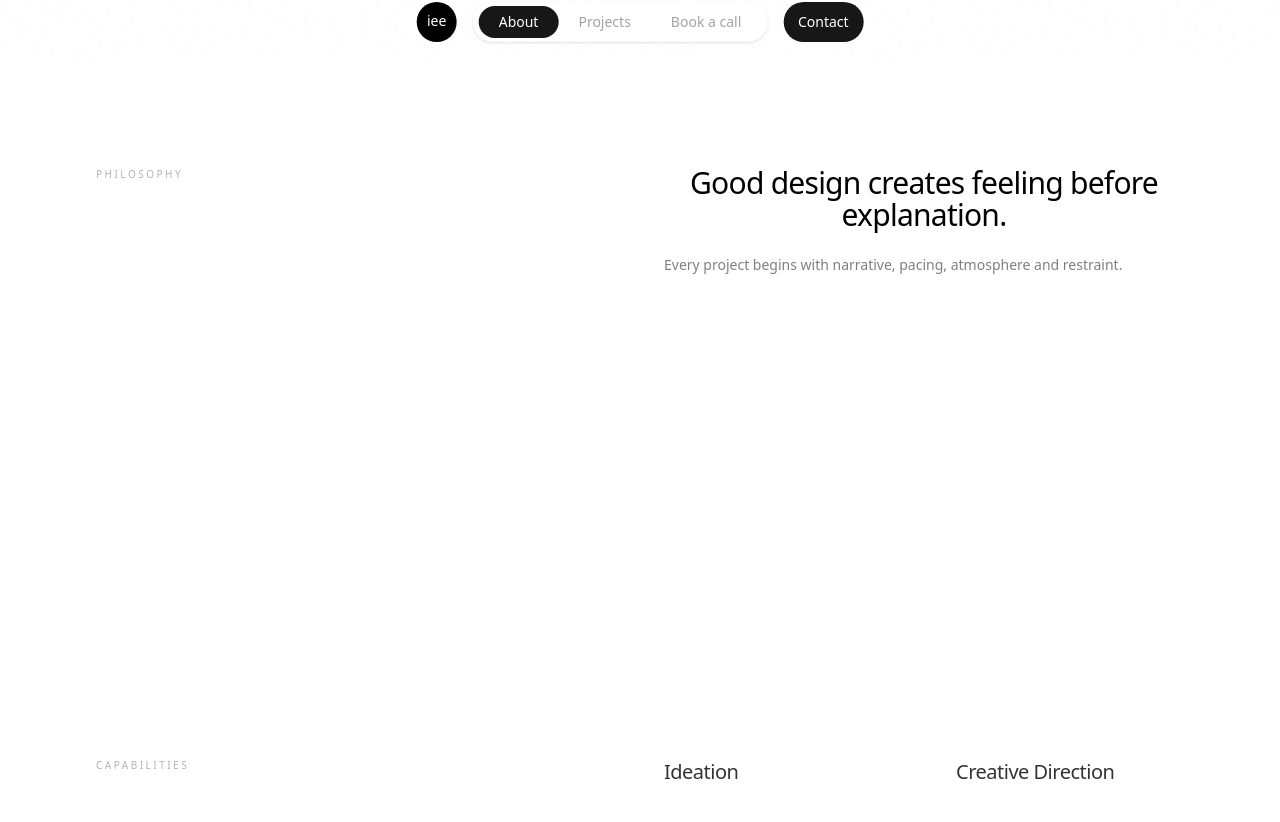
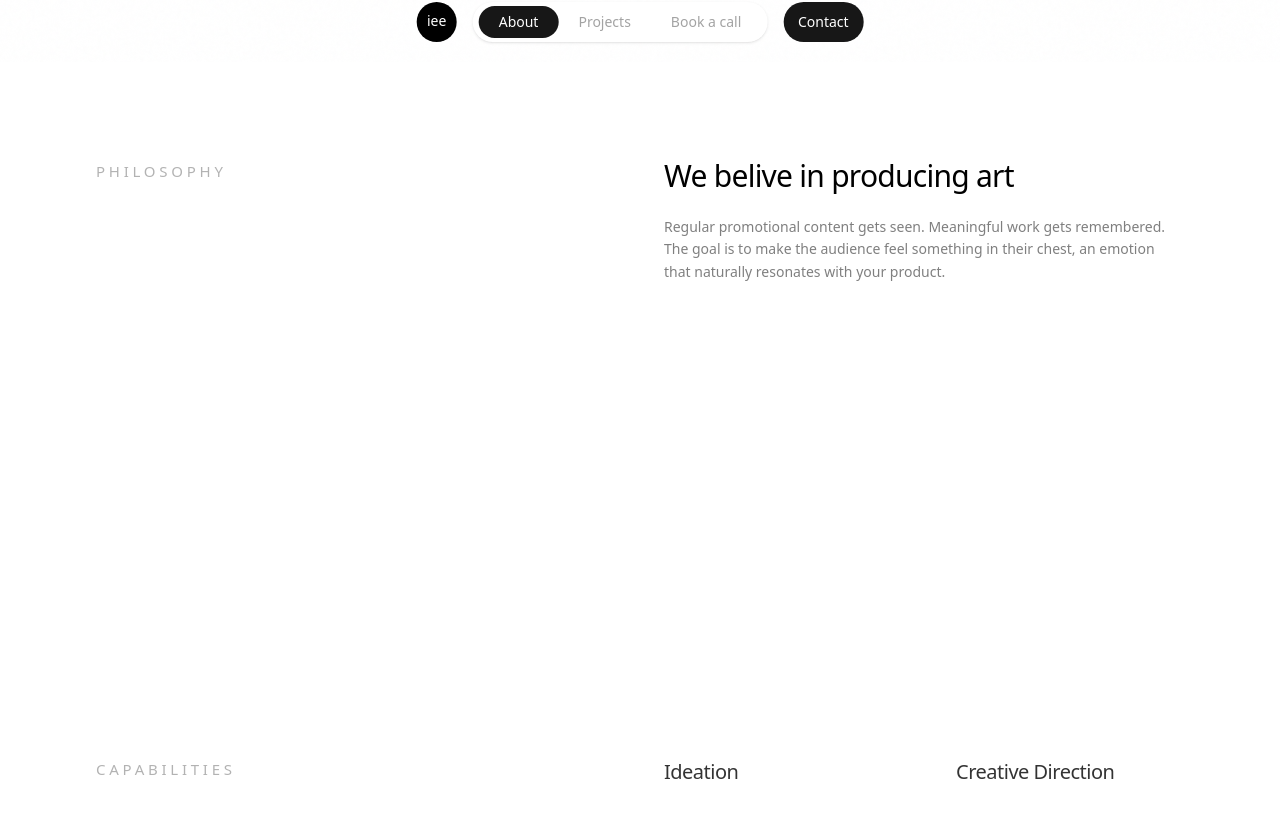
Before and after one commit to arp2006/iee-studios, a Next.js app: page /about in a window 1280 px wide. Shown: the part 738-1560 px from the top of the page. Built offline with nearby package versions, Linux system fonts and the light colour scheme.

Commit message:
label font test 1

```diff
--- a/app/about/page.tsx
+++ b/app/about/page.tsx
@@ -26,7 +26,7 @@ export default function AboutPage() {
   const containerClass = "w-full max-w-[1420px]";
 
   const labelClass =
-    "text-[10px] uppercase tracking-[0.25em] text-black/30";
+    "text-[15px] uppercase tracking-[0.25em] text-black/30";
 
   return (
     <main className="bg-white text-black min-h-screen">
@@ -50,13 +50,14 @@ export default function AboutPage() {
           </div>
 
           <div className="flex flex-col justify-center">
-            <h2 className="text-xl text-center md:text-3xl leading-[1.05] tracking-tight max-w-2xl">
-              Good design creates feeling before explanation.
+            <h2 className="text-xl text-start md:text-3xl leading-[1.05] tracking-tight max-w-2xl">
+              We belive in producing art
             </h2>
 
             <p className="mt-6 text-sm text-black/50 leading-relaxed max-w-xl">
-              Every project begins with narrative, pacing, atmosphere and
-              restraint.
+              Regular promotional content gets seen. Meaningful work gets remembered.
+              <br />
+              The goal is to make the audience feel something in their chest, an emotion that naturally resonates with your product.
             </p>
           </div>
         </div>
@@ -118,8 +119,7 @@ export default function AboutPage() {
 
           <div className="flex items-center">
             <p className="text-sm leading-relaxed text-black/50 max-w-xl">
-              Inspired by cinema, architecture, ambient sound design and quiet
-              interfaces.
+              We were always inspired by cinema, art and abstract using our philosophy and marketing background we pivoted into launch films
             </p>
           </div>
         </div>
```
